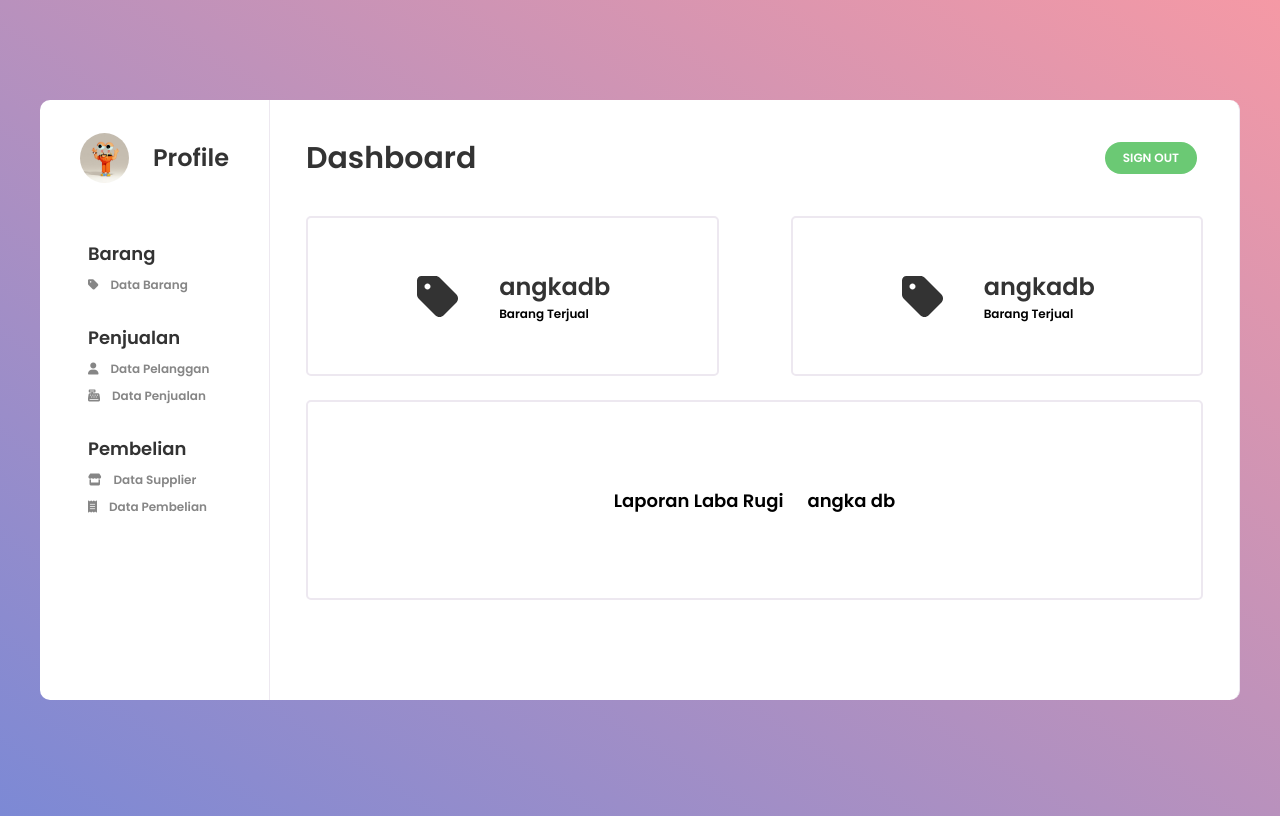
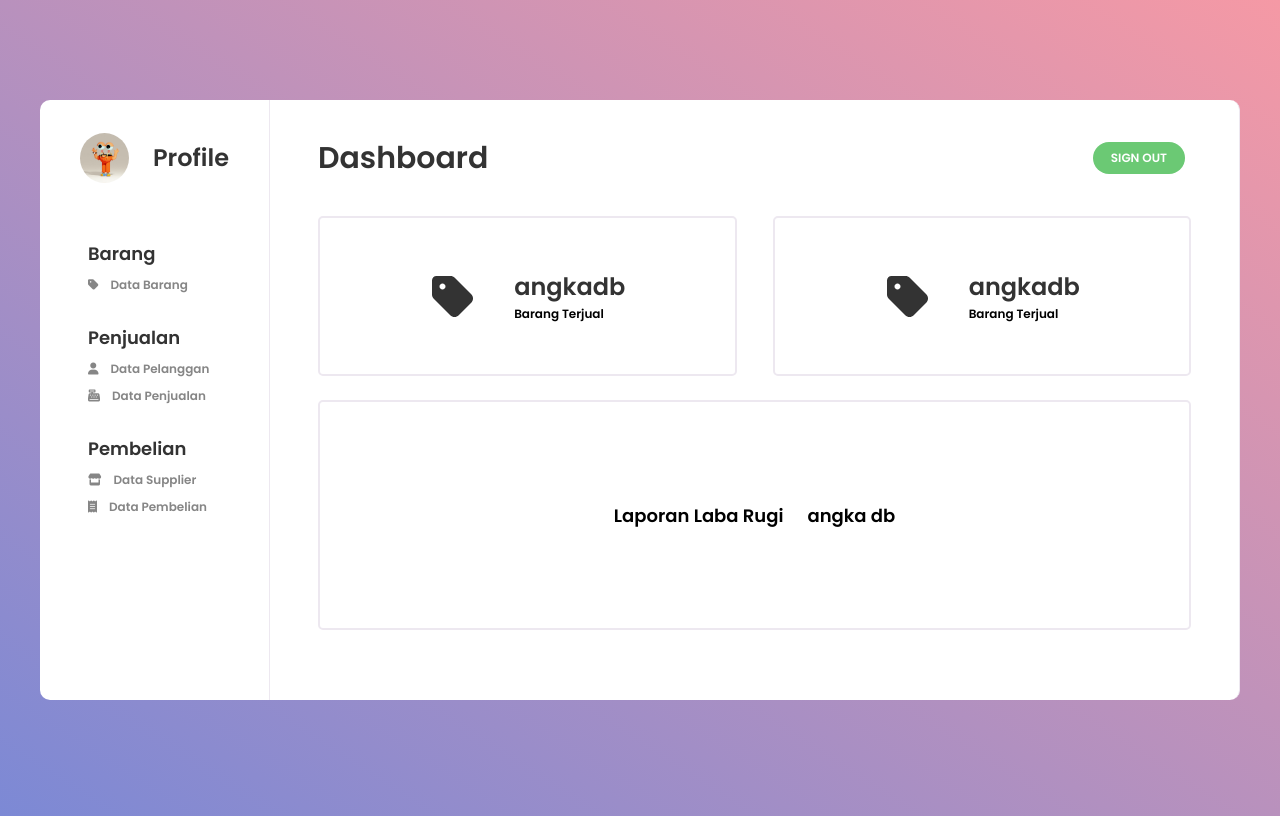
Before and after one commit to sharenalicia/binus-idim-tk4, a PHP site: page /dashboard.php in a window 1280 px wide. Run offline with PHP 8.4, Linux system fonts and the light colour scheme; the visitor is signed in with stand-in values (Sample User, id 1); some libraries are stand-ins or nearby versions.

Commit message:
dashboard 4

```diff
--- a/style.css
+++ b/style.css
@@ -307,7 +307,7 @@ form{
     border-right: 1px solid #ede8f0;
     flex: 1 1 auto;
     background-color: #fff;
-    padding: 3em 3em 3em 3em;
+    padding: 3em 4em 1em 4em;
     border-radius: 0 10px 10px 0;
 }
 
@@ -354,7 +354,7 @@ form{
     padding: 3em 0 2em;
     display: grid;
     grid-template-columns: repeat(2, 1fr);
-    grid-gap: 6em;
+    grid-gap: 3em;
 }
 
 .content-wrap .content-1 .box-1 {
@@ -407,7 +407,7 @@ form{
 
 .content-wrap .content-2 .box-2 {
     background: #fff;
-    height: 200px;
+    height: 230px;
     display: flex;
     align-items: center;
     justify-content: center;
```
